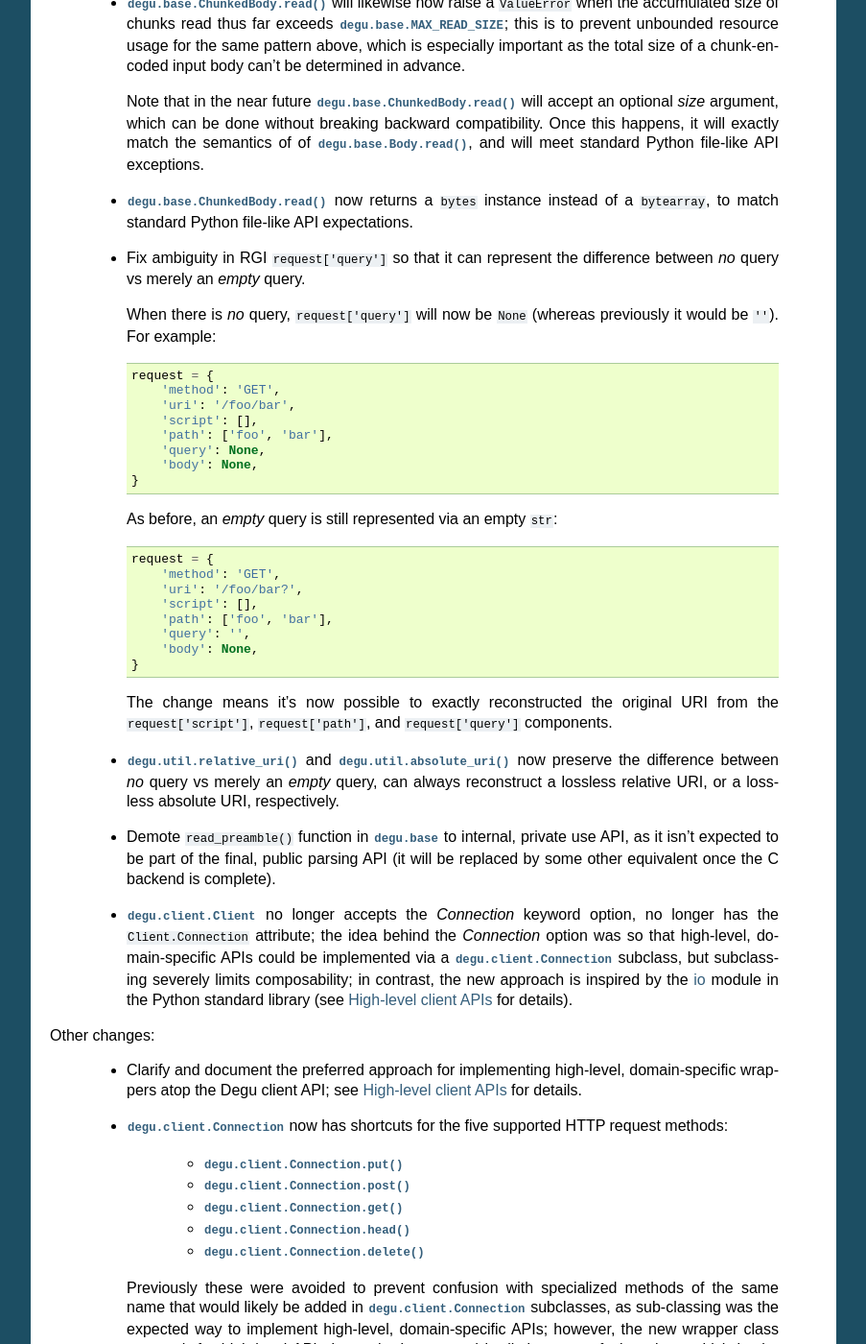
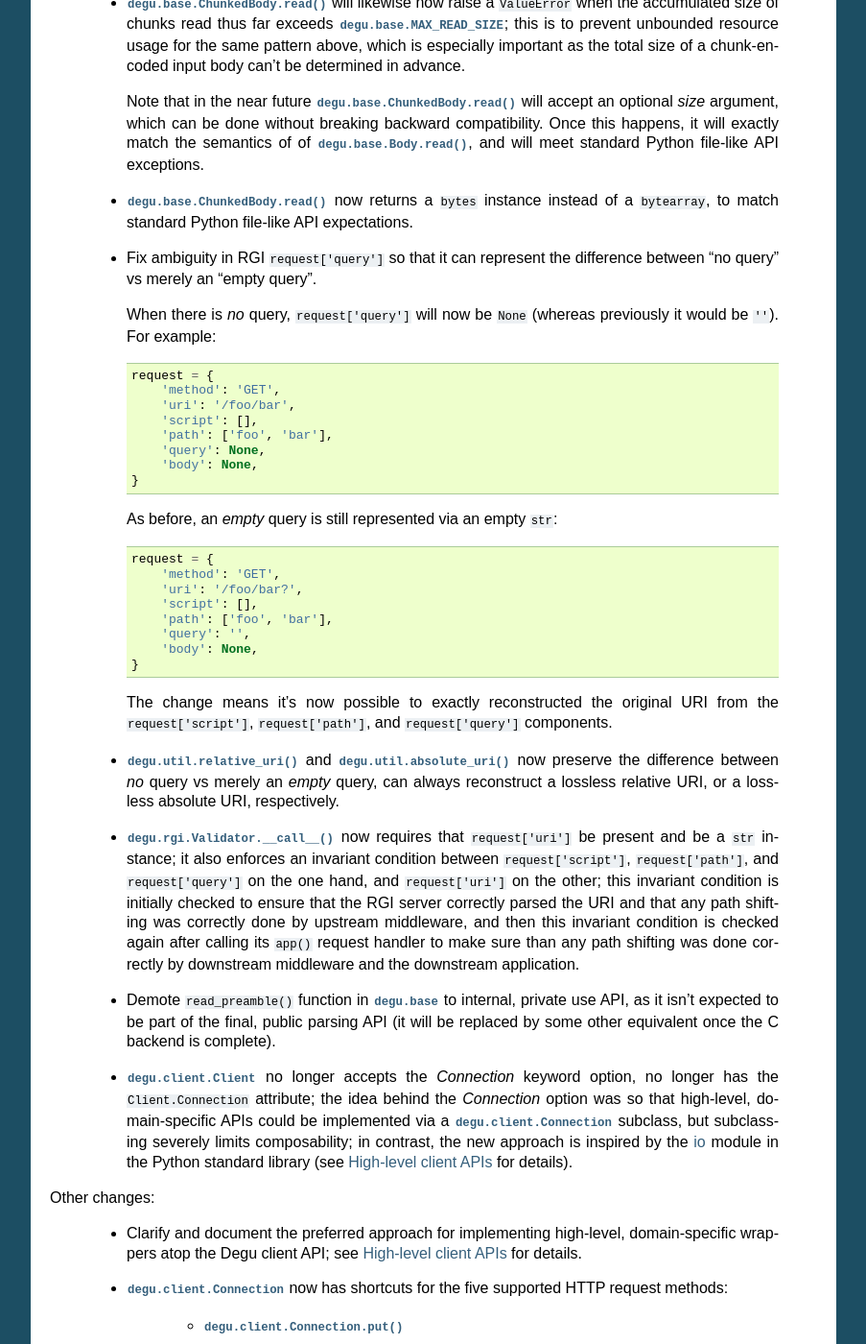
Before and after one commit to json420/degu, a Sphinx documentation site: the page built from doc/changelog.rst, in a window 1280 px wide and 1400 px high, scrolled down 1087 px. Shown: the whole window at 96% size, without its empty margins (198-1101 px from the left). Built offline with Sphinx 7.4.7, drawn with Linux system fonts in a browser that asks for light colours.

Commit message:
Document new checks performed by Validator.__call__() with regard to request['uri']

```diff
--- a/doc/changelog.rst
+++ b/doc/changelog.rst
@@ -27,8 +27,8 @@ Breaking API changes:
 
             (None, b'hello, world')
 
-        And *extension* will be a ``(key, value)`` tuple when a specific chunk
-        does contain an optional per-chunk extension::
+        And the *extension* will be a ``(key, value)`` tuple when a specific
+        chunk does contain an optional per-chunk extension::
 
             (('foo', 'bar'), b'hello, world')
 
@@ -74,7 +74,7 @@ Breaking API changes:
         expectations.
 
     *   Fix ambiguity in RGI ``request['query']`` so that it can represent the
-        difference between *no* query vs merely an *empty* query.
+        difference between "no query" vs merely an "empty query".
 
         When there is *no* query, ``request['query']`` will now be ``None``
         (whereas previously it would be ``''``).  For example::
@@ -107,6 +107,17 @@ Breaking API changes:
         now preserve the difference between *no* query vs merely an *empty*
         query, can always reconstruct a lossless relative URI, or a lossless
         absolute URI, respectively.
+
+    *   :meth:`degu.rgi.Validator.__call__()` now requires that
+        ``request['uri']`` be present and be a ``str`` instance; it also
+        enforces an invariant condition between ``request['script']``,
+        ``request['path']``, and ``request['query']`` on the one hand, and
+        ``request['uri']`` on the other; this invariant condition is initially
+        checked to ensure that the RGI server correctly parsed the URI and that
+        any path shifting was correctly done by upstream middleware, and then
+        this invariant condition is checked again after calling its ``app()``
+        request handler to make sure than any path shifting was done correctly
+        by downstream middleware and the downstream application.
 
     *   Demote ``read_preamble()`` function in :mod:`degu.base` to internal,
         private use API, as it isn't expected to be part of the final, public
```
